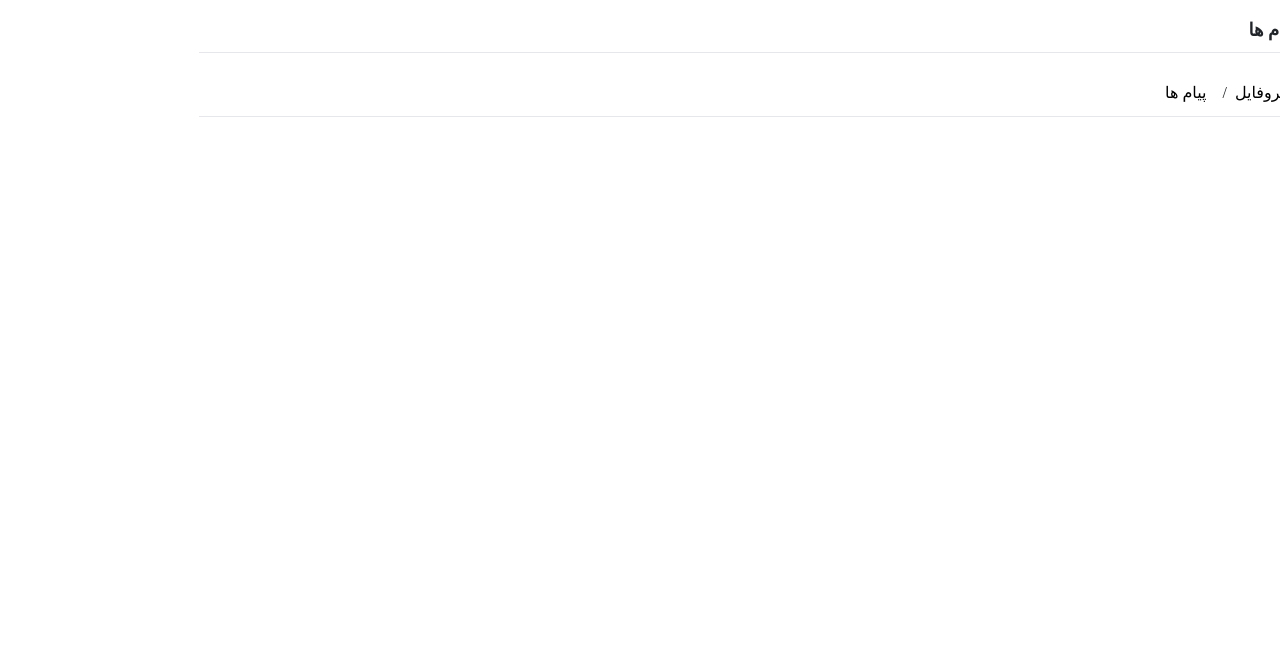
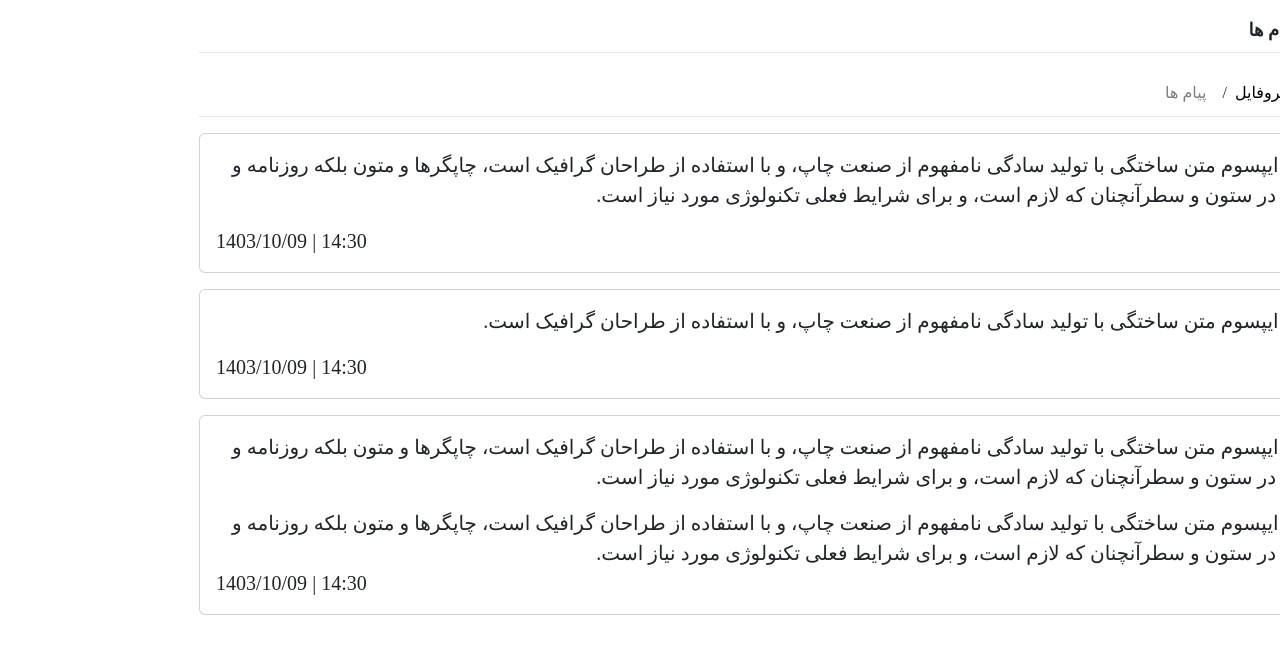
Before and after one commit to nafise1380/my-vite-app, a React (Vite) app: page /message in a window 1280 px wide. Shown: the top 654 px of the page. Built offline with nearby package versions, Linux system fonts and the light colour scheme.

Commit message:
component messagesSection and props added

```diff
--- a/src/App.jsx
+++ b/src/App.jsx
@@ -3,7 +3,8 @@ import { BrowserRouter , Routes , Route } from 'react-router-dom'
 import './App.css'
 import ProfilePage from './Pages/ProfilePage.jsx'
 import FilterPage from './Pages/FilterPage.jsx'
-import MessagePage from './Pages/MessagesPage.jsx'
+import MessagesPage from './Pages/MessagesPage.jsx'
+
 
 
 
@@ -16,7 +17,7 @@ function App() {
             <Routes>
               <Route path='/'  element={<FilterPage/>} />
               <Route path='profile'  element={<ProfilePage/>} />
-              <Route path='message'  element={<MessagePage/>} />
+              <Route path='message'  element={<MessagesPage/>} />
             </Routes>
           </div>
       </BrowserRouter>
--- a/src/Pages/MessagesPage.jsx
+++ b/src/Pages/MessagesPage.jsx
@@ -1,15 +1,18 @@
 import MessageHeader from "../components/Messages/MessageHeader"
 import Nav from "../components/Messages/Nav"
-import Navbar from "../components/Profile/Navbar"
+import MessagesSection from '../components/Messages/MessagesSection'
 
 
-function Messages() {
+function MessagesPage() {
   return (
     <>
        <MessageHeader/>
        <Nav/>
+       <MessagesSection  time='14:30 |  1403/10/09'  text='لورم ایپسوم متن ساختگی با تولید سادگی نامفهوم از صنعت چاپ، و با استفاده از طراحان گرافیک است، چاپگرها و متون بلکه روزنامه و مجله در ستون و سطرآنچنان که لازم است، و برای شرایط فعلی تکنولوژی مورد نیاز است.'/>
+       <MessagesSection  time='14:30 |  1403/10/09'  text='لورم ایپسوم متن ساختگی با تولید سادگی نامفهوم از صنعت چاپ، و با استفاده از طراحان گرافیک است.'/>
+       <MessagesSection  time='14:30 |  1403/10/09'  text='لورم ایپسوم متن ساختگی با تولید سادگی نامفهوم از صنعت چاپ، و با استفاده از طراحان گرافیک است، چاپگرها و متون بلکه روزنامه و مجله در ستون و سطرآنچنان که لازم است، و برای شرایط فعلی تکنولوژی مورد نیاز است. ' sentence='لورم ایپسوم متن ساختگی با تولید سادگی نامفهوم از صنعت چاپ، و با استفاده از طراحان گرافیک است، چاپگرها و متون بلکه روزنامه و مجله در ستون و سطرآنچنان که لازم است، و برای شرایط فعلی تکنولوژی مورد نیاز است. '/>
     </>
   )
 }
 
-export default Messages
+export default MessagesPage
--- /dev/null
+++ b/src/components/Messages/MessagesSection.jsx
@@ -0,0 +1,17 @@
+
+
+function Messages({text,time,sentence}) {
+  return (
+    <>
+      <div className="card my-3 lead  p-3 container">
+        <p> {text} </p>
+        {sentence}
+        <span class="d-flex justify-end "> {time} </span>
+      </div>
+
+
+    </>
+  )
+}
+
+export default Messages
--- a/src/components/Profile/Navbar.jsx
+++ b/src/components/Profile/Navbar.jsx
@@ -20,7 +20,7 @@ export default function Navbar(props){
                   <Link to={'/'} className="text-black " style={{ textDecoration: 'none'}}> {props.t2} </Link>
                </div>
                 <div>
-                  <Link to={'/'} className="text-black " style={{ textDecoration: 'none'}} onClick={click}> {props.tab2}   </Link>
+                  <Link to={'/'}  style={{ textDecoration: 'none', color:'gray' }} onClick={click}> {props.tab2}   </Link>
                </div>
                <span> {props.slash} </span>
                <div>
```
